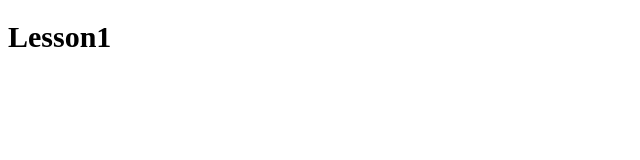
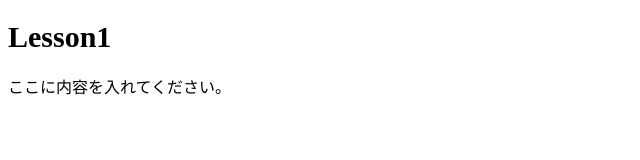
Before and after one commit to yumihonjo/lesson1, a plain HTML site: page index.html in a window 1280 px wide. Shown: the whole page, without its empty margins (0-640 px from the left). Drawn offline with Linux system fonts and the light colour scheme.

Commit message:
add text :)

```diff
--- a/index.html
+++ b/index.html
@@ -8,5 +8,6 @@
   </head>
   <body>
     <h1>Lesson1</h1>
+    <p>ここに内容を入れてください。</p>
   </body>
 </html>
```
